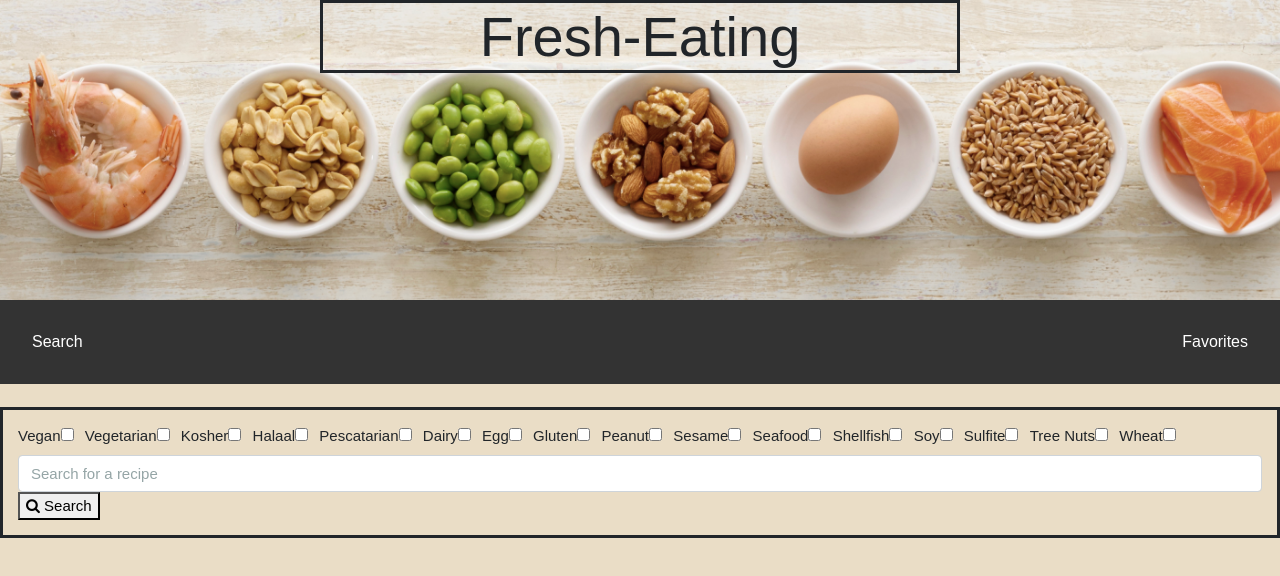
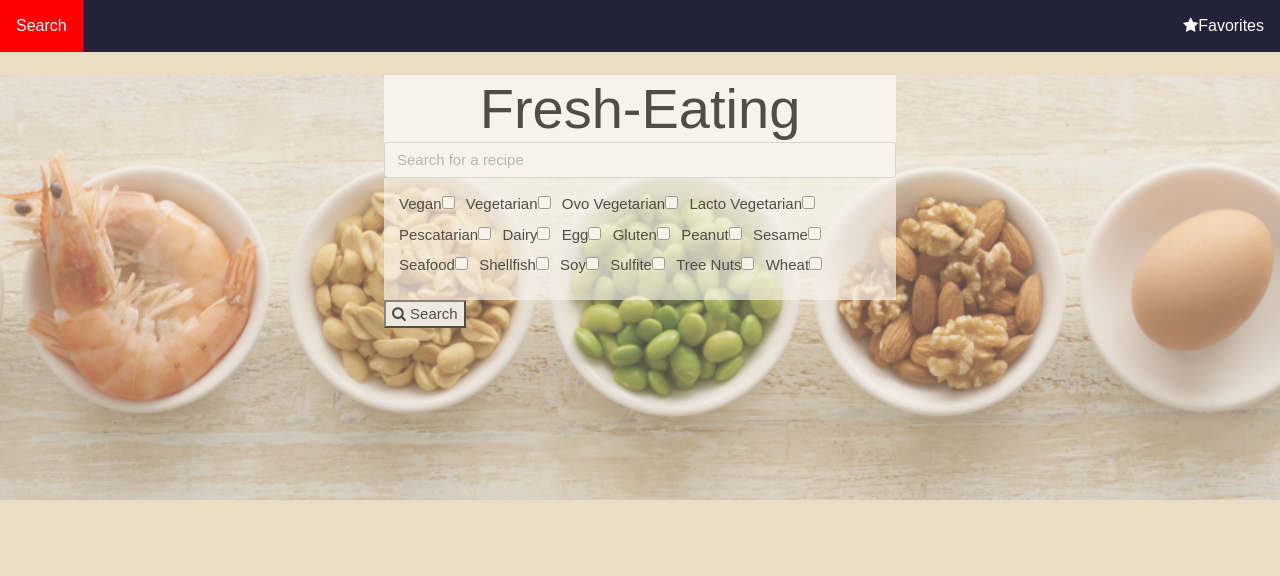
Before and after one commit to lav7patel/Fresh-eating, a React (Create React App) app in the folder client/: page / in a window 1280 px wide. Shown: the top 576 px of the page. Built offline with nearby package versions, Linux system fonts and the light colour scheme.

Commit message:
some css

```diff
--- a/client/public/index.html
+++ b/client/public/index.html
@@ -26,11 +26,6 @@
     <noscript>
       You need to enable JavaScript to run this app.
     </noscript>
-    <div class="jumbotron jumbotron-fluid">
-      <div class="container">
-        <h1 class="display-4">Fresh-Eating</h1>
-      </div>
-    </div>
     <div id="root"></div>
 
     <div class="g-signin2" data-onsuccess="onSignIn" data-theme="dark"></div>
--- a/client/src/components/Navbar.js
+++ b/client/src/components/Navbar.js
@@ -1,12 +1,16 @@
 import React, { useState, useEffect } from "react";
-
+import Search  from './Search';
 function Navbar(props) {
   return (
-    <div class="navbar">
-      <a href="/">Search</a>
-      <a href="/favorites">Favorites</a>
-    </div>
-  );
+      <div className= "mainbar">
+        <div class="navbar">
+          <a href="/">Search</a>
+          <a href="/favorites"><i class="fa fa-star"></i>Favorites</a>
+
+        </div>
+      </div>
+    );
+
   //<div> Navbar </div>;
 }
 
--- a/client/src/components/Search.js
+++ b/client/src/components/Search.js
@@ -17,83 +17,83 @@ const container = {
 const checkboxes = [
   {
     name: "Vegan",
-    key: "checkBox1",
+    key: "preferences",
     label: "Check Box 1"
   },
   {
     name: "Vegetarian",
-    key: "checkBox2",
+    key: "references",
     label: "Check Box 2"
   },
   {
-    name: "Kosher",
-    key: "checkBox3",
+    name: "Ovo Vegetarian",
+    key: "references",
     label: "Check Box 3"
   },
   {
-    name: "Halaal",
-    key: "checkBox4",
+    name: "Lacto Vegetarian",
+    key: "references",
     label: "Check Box 4"
   },
   {
     name: "Pescatarian",
-    key: "checkBox1",
+    key: "references",
     label: "Check Box 1"
   },
   {
     name: "Dairy",
-    key: "checkBox2",
+    key: "restrictions",
     label: "Check Box 2"
   },
   {
     name: "Egg",
-    key: "checkBox3",
+    key: "restrictions",
     label: "Check Box 3"
   },
   {
     name: "Gluten",
-    key: "checkBox4",
+    key: "restrictions",
     label: "Check Box 4"
   },
   {
     name: "Peanut",
-    key: "checkBox1",
+    key: "restrictions",
     label: "Check Box 1"
   },
   {
     name: "Sesame",
-    key: "checkBox2",
+    key: "restrictions",
     label: "Check Box 2"
   },
   {
     name: "Seafood",
-    key: "checkBox3",
+    key: "restrictions",
     label: "Check Box 3"
   },
   {
     name: "Shellfish",
-    key: "checkBox4",
+    key: "restrictions",
     label: "Check Box 4"
   },
   {
     name: "Soy",
-    key: "checkBox4",
+    key: "restrictions",
     label: "Check Box 4"
   },
 
   {
     name: "Sulfite",
-    key: "checkBox4",
+    key: "restrictions",
     label: "Check Box 4"
   },
   {
     name: "Tree Nuts",
-    key: "checkBox4",
+    key: "restrictions",
     label: "Check Box 4"
   },
   {
     name: "Wheat",
-    key: "checkBox4",
+    key: "restrictions",
     label: "Check Box 4"
   }
 ];
@@ -144,7 +144,24 @@ class Search extends React.Component {
       <>
 
       <br />
-        <div className= "search-box">
+          <div className="jumbotron jumbotron-fluid">
+                <div className="container">
+                  <h1 className="display-4">Fresh-Eating</h1>
+                  <input
+                  className="form-control"
+                  type="text"
+                  placeholder="Search for a recipe"
+                  name="search"
+                  value={this.state.searchTerm}
+                  onChange={this.handleChange}
+                />
+
+            <div className= "checkbox">
+              <div class="row">
+                 <div class="column"></div>
+                 {this.key}
+                <div class="column"></div>
+              </div>
                 {checkboxes.map(item => (
                   <label key={item.key}>
                     {item.name}
@@ -155,17 +172,12 @@ class Search extends React.Component {
                     />
                   </label>
                 ))}
-          <input
-          className="form-control"
-          type="text"
-          placeholder="Search for a recipe"
-          name="search"
-          value={this.state.searchTerm}
-          onChange={this.handleChange}
-        />
+            </div>
             <button onClick={() => this.searchAPI(this.state.searchTerm)}>
                 <i class="fa fa-search"></i> Search
                 </button>
+
+              </div>
                 <div style={container}>
                   {this.state.recipes.length
                     ? this.state.recipes.map(thisRecipe => {
--- a/client/src/index.css
+++ b/client/src/index.css
@@ -10,11 +10,11 @@ body {
 
 .navbar {
   overflow: hidden;
-  background-color: #333;
+  background-color:#24213a;
+  padding: 0;
 }
 
 .navbar a {
-  float: left;
   font-size: 16px;
   color: white;
   text-align: center;
@@ -69,14 +69,15 @@ body {
 }
 
 .container{
-  border-style: solid;
-  width: 50%;
+  border-style: none;
+  border-color:#24213a;
+  width: 40%;
+  padding: 0;
 
 }
-
-.search-box{
-  border-style: solid;
+.checkbox{
   padding: 1em;
+  background-color: #ffffffa8;
 }
 input{
   padding: 1em;
@@ -84,6 +85,7 @@ input{
 
 label{
   padding-right: .75em;
+  color: black;
 }
 
 .jumbotron{
@@ -91,24 +93,31 @@ label{
   display: block;
   object-fit: scale-down ;
   width: 100%;
-	height: 300px;
+	height: 425px;
 	background-size: cover;
   background-repeat: no-repeat;
   padding: 0;
   margin:0;
   margin-right:0;
   background-size: cover;
+  opacity: .65;
 }
 
 h1{
   text-align: center;
   width: auto;
   margin-bottom: 0;
-
-
+  padding: 0;
+  font-size: 4em;
+  background-color: white;
+  color: black;
 }
-
+button{
+  font: black;
+}
 .dispay-4{
   margin-right:0;
   text-align: center;
+  background-color: white;
+  color:black;
 }
```
Lines whose indentation alone changed are shown as unchanged.
